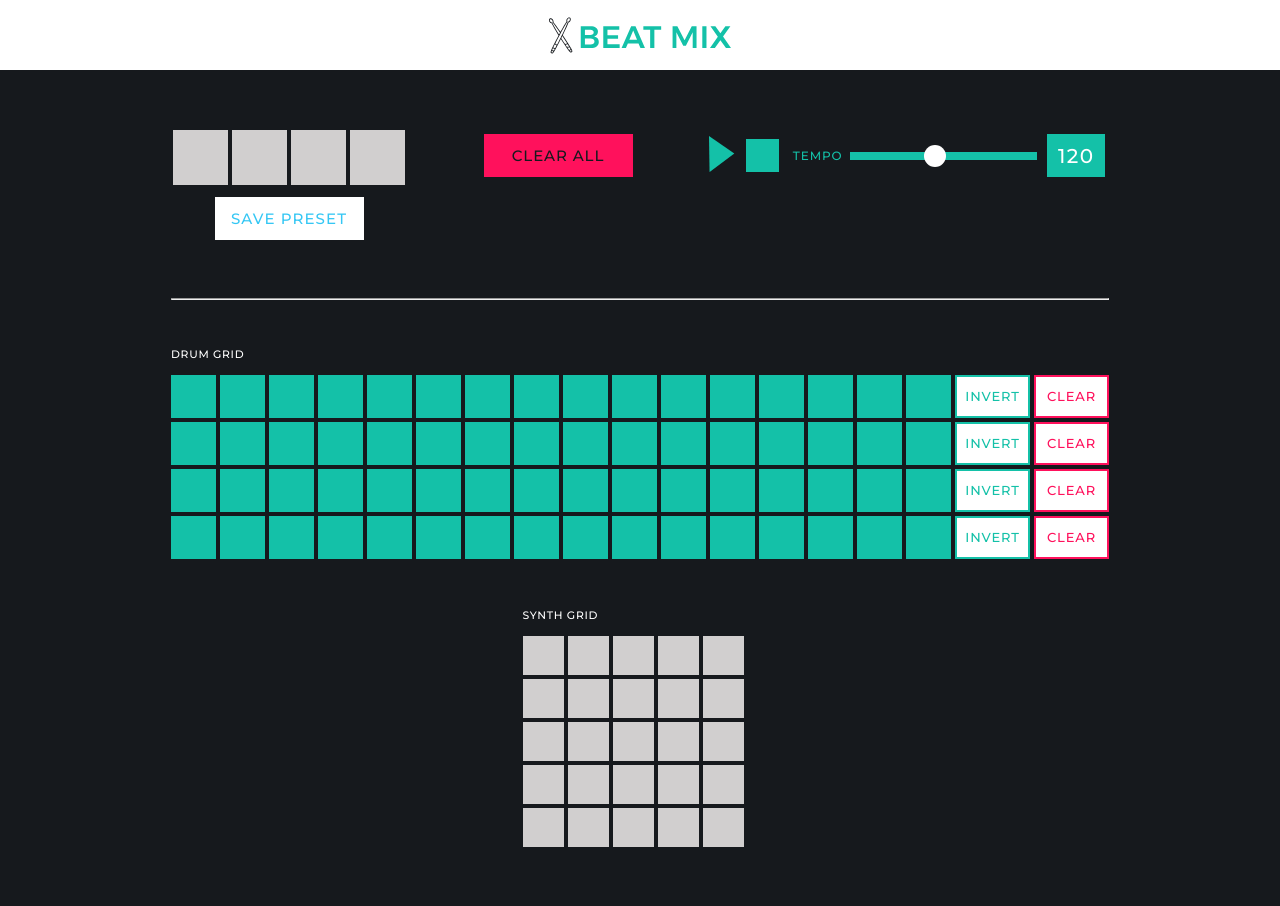
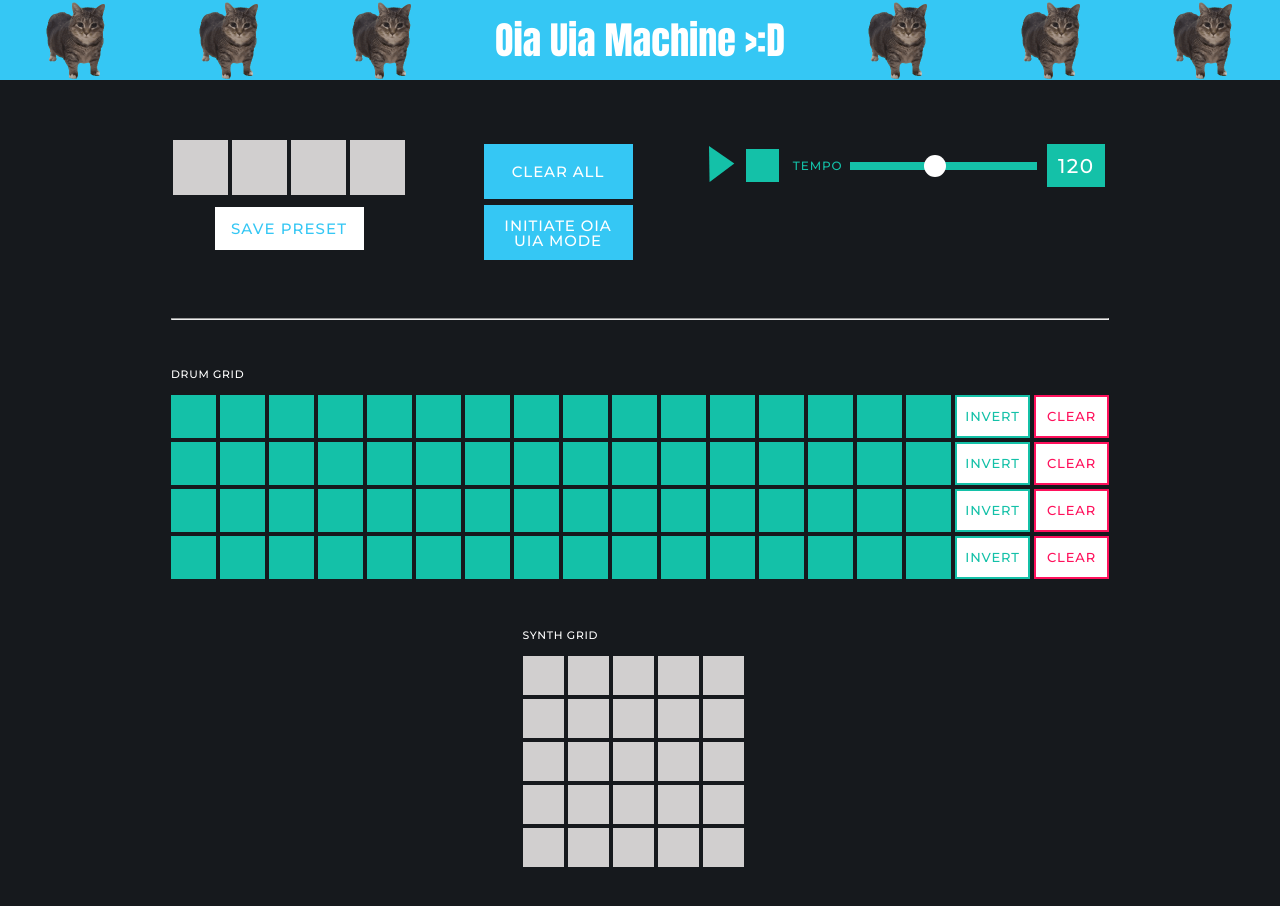
Before and after one commit to TheWebinator27/project-2-beat-mix-start, a website: page index.html in a window 1280 px wide. Drawn offline with Linux system fonts and the light colour scheme; no server answers.

Commit message:
oia uia cat functionality

```diff
--- a/index.html
+++ b/index.html
@@ -2,14 +2,20 @@
 <html>
 <head>
   <title>Beat Mix</title>
-  <link rel="icon" type="image/png" href="public/img/favicon.png">
+  <link rel="icon" type="image/png" href="public/img/favicon oui.jpeg">
   <link rel="stylesheet" type="text/css" href="public/css/reset.css">
   <link rel="stylesheet" type="text/css" href="public/css/style.css">
   <link href="https://fonts.googleapis.com/css?family=Montserrat:500" rel="stylesheet">
 </head>
 <body>
   <div id="logo">
-    <img src="public/img/logo.svg" />
+    <img src="public/img/oia-uia.gif"/>
+    <img src="public/img/oia-uia.gif"/>
+    <img src="public/img/oia-uia.gif"/>
+    <h1>Oia Uia Machine >:D</h1>
+    <img src="public/img/oia-uia.gif"/>
+    <img src="public/img/oia-uia.gif"/>
+    <img src="public/img/oia-uia.gif"/>
   </div>
   <div id="app-container">
     <div id="control-bar">
@@ -22,7 +28,10 @@
         </div>
         <div id="save-preset">Save Preset</div>
       </div>
+      <div>
       <div id="clear-all">Clear All</div>
+      <div id="initiateOiaUia">Initiate Oia Uia Mode</div>
+      </div>
       <div id="play-controls">
         <div id="play">
           <img src="public/img/play.svg" alt="play">
--- a/public/css/style.css
+++ b/public/css/style.css
@@ -2,14 +2,30 @@ body {
   background-color: #16191D;
   font-family: 'Montserrat', sans-serif;
   font-weight: 500;
+
+  background-image: url('');
+  background-repeat: norepeat;
+  background-size: cover;
+
+  z-index: 20;
+}
+
+h1{
+  font-size: 38px;
+  font-family: Impact, Haettenschweiler, 'Arial Narrow Bold', sans-serif;
+  color: #fff;
 }
 
 #logo {
   display: flex;
-  justify-content: center;
+  justify-content: space-around;
   align-items: center;
-  height: 70px;
-  background-color: #fff;
+  height: 80px;
+  background-color: #35c7f4;
+}
+
+#logo img{
+  height: 100%;
 }
 
 #app-container {
@@ -99,20 +115,23 @@ body {
   background-color: #35c7f4;
 }
 
-#clear-all {
+#clear-all, #initiateOiaUia {
   width: 149px;
-	height: 43px;
-	background-color: #ff115c;
+	height: 55px;
+	background-color: #35c7f4;
 	font-size: 15px;
 	letter-spacing: 0.9px;
 	text-align: center;
-  color: #16191d;
+  color: #fff;
   text-transform: uppercase;
   display: flex;
   align-items: center;
   justify-content: center;
   margin-top: 6px;
   cursor: pointer;
+
+  padding: 8px;
+  background-position: center;
 }
 
 #clear-all.clicked {
--- a/public/js/play-logic.js
+++ b/public/js/play-logic.js
@@ -365,3 +365,24 @@ $(() => {
     }
   });
 });
+
+
+document.getElementById('initiateOiaUia').addEventListener('click', () => {
+  const body = document.body;
+  const button = document.getElementById('initiateOiaUia'); // Get the button element
+
+  // Play audio
+  const audio = new Audio('public/audio/oiia_spinning_cat_meme.mp3');
+  audio.play();
+
+  // Set background image and trigger transition
+  body.style.backgroundImage = "url('/public/img/dancing-cats.gif')";
+  body.offsetWidth; // Force reflow
+  body.style.transition = 'background-image 3s ease-in-out';
+
+  // Change button text
+  button.innerText = 'Oia Uia Cat Mode Initiated 😎';
+
+  // Change button background image
+  button.style.backgroundImage = "url('/public/img/dancing-cats.gif')";
+});
```
Also changed, not shown: public/img/dancing-cats.gif (added), public/img/favicon oui.jpeg (added), public/img/oia-uia.gif (added), 1 other file.
